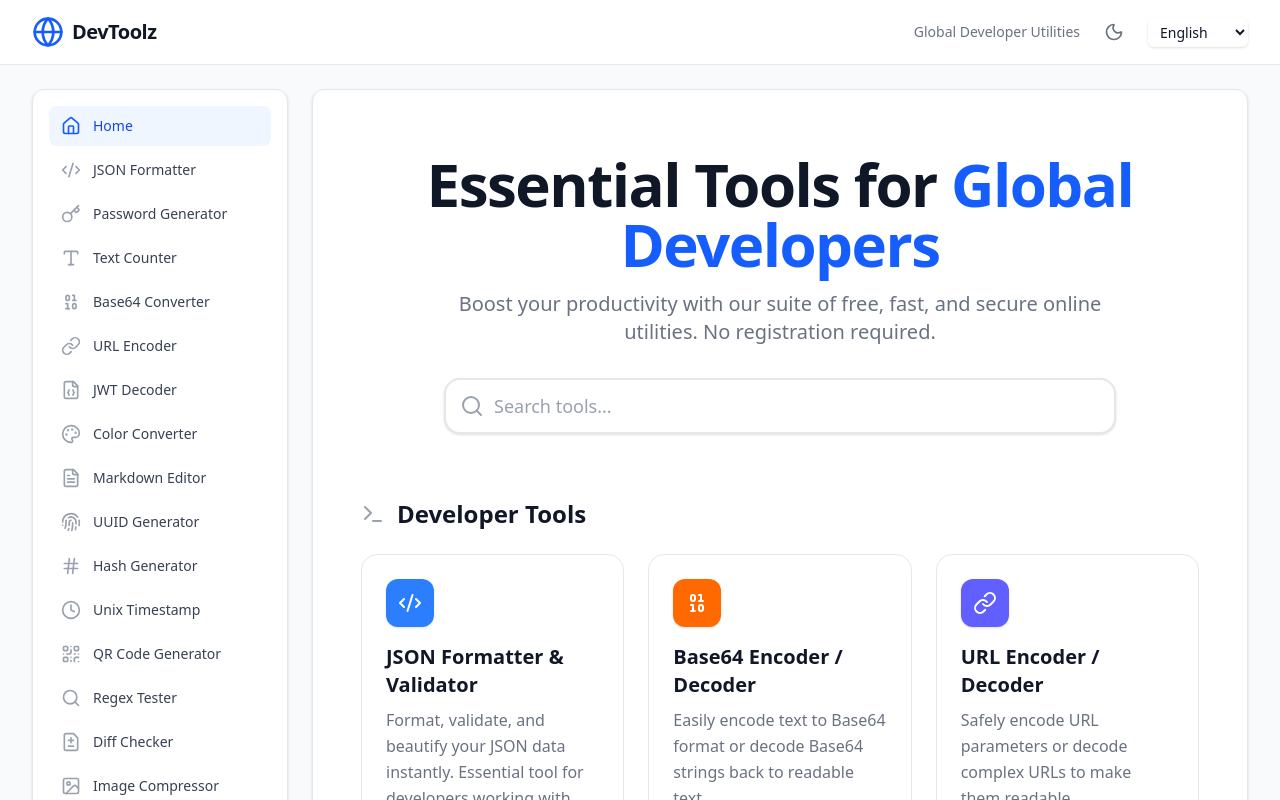
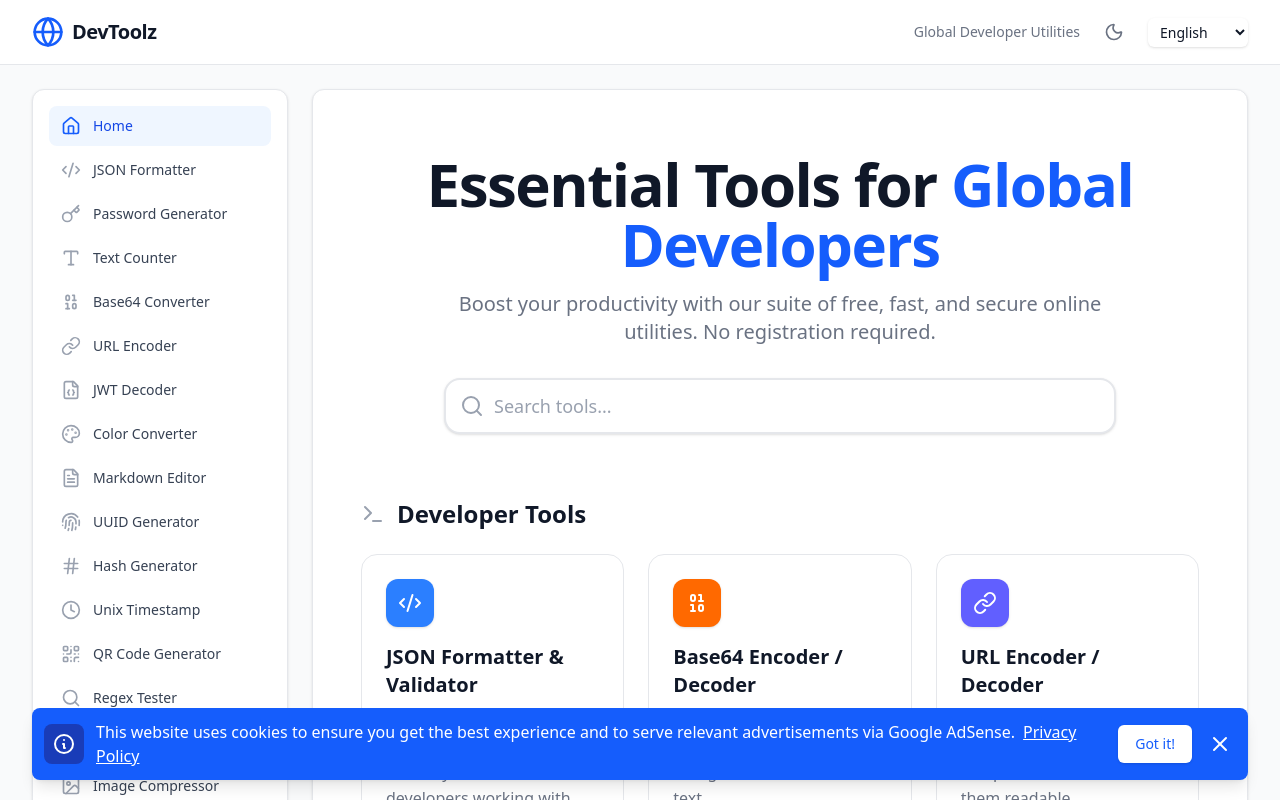
Before and after one commit to zezeStudio/DevToolz, a React (Vite) app: page /base64-converter in a window 1280 px wide. Shown: the top 800 px of the page. Built offline with nearby package versions, Linux system fonts and the light colour scheme.

Commit message:
refactor: Update domain to zezelab.xyz
Updates domain references from devtoolz.app to www.zezelab.xyz across various files, including metadata, sitemaps, SEO configurations, and QR code generator default values. This change reflects a rebranding or domain migration.

```diff
--- a/index.html
+++ b/index.html
@@ -17,11 +17,11 @@
     <meta name="apple-mobile-web-app-capable" content="yes" />
     <meta name="apple-mobile-web-app-status-bar-style" content="default" />
     <meta name="apple-mobile-web-app-title" content="DevToolz" />
-    <meta property="og:image" content="https://devtoolz.app/og-image.png" />
+    <meta property="og:image" content="https://www.zezelab.xyz/og-image.png" />
     <meta property="og:image:width" content="1200" />
     <meta property="og:image:height" content="630" />
     <meta name="twitter:card" content="summary_large_image" />
-    <meta name="twitter:image" content="https://devtoolz.app/og-image.png" />
+    <meta name="twitter:image" content="https://www.zezelab.xyz/og-image.png" />
     <link rel="manifest" href="/manifest.json" />
     <meta name="google-adsense-account" content="ca-pub-6665469928782647">
     <title>DevToolz - Global Developer Utilities</title>
@@ -36,7 +36,35 @@
     </script>
   </head>
   <body>
-    <div id="root"></div>
+    <div id="root">
+      <h1>DevToolz - Global Developer Utilities</h1>
+      <p>DevToolz is a comprehensive, privacy-first platform designed to simplify the daily tasks of developers, designers, and IT professionals. Whether you need to format complex JSON data, encode or decode URLs, analyze text and passwords, or compress images for web optimization, our extensive suite of online utilities has you covered.</p>
+      <h2>Our Tools</h2>
+      <ul>
+        <li><a href="/en/json-formatter">JSON Formatter</a>: Organize, beautify, and validate complex JSON data instantly.</li>
+        <li><a href="/en/password-generator">Password Generator</a>: Create highly secure and random passwords.</li>
+        <li><a href="/en/base64-converter">Base64 Encoder / Decoder</a>: Safely convert plain text data into Base64 format.</li>
+        <li><a href="/en/diff-checker">Diff Checker</a>: Compare two pieces of text or code to find exactly what has changed line by line or character by character.</li>
+        <li><a href="/en/text-analyzer">Text Analyzer & Word Counter</a>: Accurately calculate the total length, word count, and character count of your text in real-time.</li>
+        <li><a href="/en/markdown-editor">Markdown Editor</a>: Real-time Markdown Editor that runs directly in your web browser.</li>
+        <li><a href="/en/url-encoder">URL Encoder</a>: Convert special characters in internet addresses into a safe, web-standard format.</li>
+        <li><a href="/en/jwt-decoder">JWT Decoder</a>: Inspect and analyze the internal data of encrypted JSON Web Tokens.</li>
+        <li><a href="/en/color-converter">Color Converter</a>: Instantly translate between various color formats (HEX, RGB, HSL, CMYK) essential for web design and development.</li>
+        <li><a href="/en/uuid-generator">UUID Generator</a>: Create universally unique identifiers for database primary keys or unique tokens.</li>
+        <li><a href="/en/hash-generator">Hash Generator</a>: Securely encrypt and verify the integrity of text strings or files using MD5, SHA-256, and more.</li>
+        <li><a href="/en/unix-timestamp">Unix Timestamp Converter</a>: Translate Unix timestamps into human-readable dates and times, or vice versa.</li>
+        <li><a href="/en/qr-code">QR Code Generator</a>: Instantly convert various types of data into scannable QR codes.</li>
+        <li><a href="/en/regex-tester">Regex Tester</a>: Build, test, and debug regular expressions (RegEx) instantly.</li>
+        <li><a href="/en/image-compressor">Image Compressor</a>: Optimize website performance by reducing image file sizes using the browser's native Canvas API.</li>
+      </ul>
+      <p>All tools operate entirely client-side for maximum speed and data privacy. Your sensitive information—such as source code, API responses, or personal data—never leaves your browser.</p>
+      <ul>
+        <li><a href="/en/about">About Us</a></li>
+        <li><a href="/en/privacy">Privacy Policy</a></li>
+        <li><a href="/en/terms">Terms of Service</a></li>
+        <li><a href="/en/contact">Contact Us</a></li>
+      </ul>
+    </div>
     <noscript>
       <h1>DevToolz - Global Developer Utilities</h1>
       <p>DevToolz provides a free online suite of essential developer utilities, including JSON Formatter, Base64 Encoder, Unix Timestamp Converter, JWT Decoder, Markdown Editor, Image Compressor, Color Converter, Regex Tester, Diff Checker, Password Generator, and Text Analyzer. All tools operate entirely client-side for maximum speed and data privacy.</p>
--- /dev/null
+++ b/src/components/CookieConsent.tsx
@@ -0,0 +1,95 @@
+import { useState, useEffect } from 'react';
+import { useTranslation } from 'react-i18next';
+import { X } from 'lucide-react';
+import { Link, useParams } from 'react-router-dom';
+
+export function CookieConsent() {
+  const [isVisible, setIsVisible] = useState(false);
+  const { lang } = useParams();
+  const currentLang = lang || 'en';
+
+  // Hardcode translations as they are simple and specific to this component,
+  // or use i18n if we want to add keys, but for speed, let's just do a simple mapping.
+  const translations = {
+    en: {
+      msg: 'This website uses cookies to ensure you get the best experience and to serve relevant advertisements via Google AdSense.',
+      policy: 'Privacy Policy',
+      accept: 'Got it!'
+    },
+    ko: {
+      msg: '본 웹사이트는 최상의 사용자 경험을 제공하고 구글 애드센스를 통한 맞춤형 광고를 제공하기 위해 쿠키를 사용합니다.',
+      policy: '개인정보처리방침',
+      accept: '동의합니다'
+    },
+    ja: {
+      msg: '当ウェブサイトは、最適なユーザーエクスペリエンスを提供し、広告を配信するためにCookieを使用しています。',
+      policy: 'プライバシーポリシー',
+      accept: '同意する'
+    }
+  };
+
+  const t = translations[currentLang as keyof typeof translations] || translations.en;
+
+  useEffect(() => {
+    const consent = localStorage.getItem('devtoolz-cookie-consent');
+    if (!consent) {
+      setIsVisible(true);
+    }
+  }, []);
+
+  const handleAccept = () => {
+    localStorage.setItem('devtoolz-cookie-consent', 'true');
+    setIsVisible(false);
+  };
+
+  if (!isVisible) return null;
+
+  return (
+    <div className="fixed bottom-0 inset-x-0 pb-2 sm:pb-5 z-50">
+      <div className="max-w-7xl mx-auto px-2 sm:px-6 lg:px-8">
+        <div className="p-2 rounded-lg bg-blue-600 shadow-lg sm:p-3 relative overflow-hidden">
+          <div className="flex items-center justify-between flex-wrap">
+            <div className="w-0 flex-1 flex items-center">
+              <span className="flex p-2 rounded-lg bg-blue-800">
+                <svg className="h-6 w-6 text-white"
+                     xmlns="http://www.w3.org/2000/svg"
+                     fill="none"
+                     viewBox="0 0 24 24"
+                     stroke="currentColor"
+                     aria-hidden="true">
+                  <path strokeLinecap="round" strokeLinejoin="round" strokeWidth="2" d="M13 16h-1v-4h-1m1-4h.01M21 12a9 9 0 11-18 0 9 9 0 0118 0z" />
+                </svg>
+              </span>
+              <p className="ml-3 font-medium text-white truncate text-sm sm:text-base whitespace-normal">
+                <span>{t.msg}</span>
+                <Link to={`/${currentLang}/privacy`} className="ml-2 underline hover:text-blue-100">
+                  {t.policy}
+                </Link>
+              </p>
+            </div>
+            <div className="order-3 mt-2 flex-shrink-0 w-full sm:order-2 sm:mt-0 sm:w-auto">
+              <button
+                onClick={handleAccept}
+                className="flex items-center justify-center px-4 py-2 border border-transparent rounded-md shadow-sm text-sm font-medium text-blue-600 bg-white hover:bg-blue-50 focus:outline-none focus:ring-2 focus:ring-offset-2 focus:ring-offset-blue-600 focus:ring-white transition-colors"
+                title={t.accept}
+              >
+                {t.accept}
+              </button>
+            </div>
+            <div className="order-2 flex-shrink-0 sm:order-3 sm:ml-2">
+              <button
+                type="button"
+                className="-mr-1 flex p-2 rounded-md hover:bg-blue-500 focus:outline-none focus:ring-2 focus:ring-white"
+                onClick={handleAccept}
+                title="Dismiss"
+              >
+                <span className="sr-only">Dismiss</span>
+                <X className="h-6 w-6 text-white" aria-hidden="true" />
+              </button>
+            </div>
+          </div>
+        </div>
+      </div>
+    </div>
+  );
+}
--- a/src/components/Layout.tsx
+++ b/src/components/Layout.tsx
@@ -4,6 +4,7 @@ import { Code2, Key, Type, Home, Menu, X, Globe, Binary, Link as LinkIcon, FileJ
 import { useTranslation } from 'react-i18next';
 import { cn } from '../lib/utils';
 import { useTheme } from './ThemeProvider';
+import { CookieConsent } from './CookieConsent';
 
 export function Layout() {
   const [isSidebarOpen, setIsSidebarOpen] = React.useState(false);
@@ -167,6 +168,7 @@ export function Layout() {
           </div>
         </div>
       </footer>
+      <CookieConsent />
     </div>
   );
 }
--- a/src/components/SEO.tsx
+++ b/src/components/SEO.tsx
@@ -12,7 +12,7 @@ interface SEOProps {
 
 export function SEO({ title, description, url, schema, applicationCategory = 'DeveloperApplication' }: SEOProps) {
   const { i18n } = useTranslation();
-  const baseUrl = 'https://devtoolz.app';
+  const baseUrl = 'https://www.zezelab.xyz';
   const cleanPath = url.replace(/^\/(en|ko|ja)/, '') || '/';
   const fullUrl = `${baseUrl}/${i18n.language}${cleanPath === '/' ? '' : cleanPath}`;
 
--- a/src/pages/QrCodeGenerator.tsx
+++ b/src/pages/QrCodeGenerator.tsx
@@ -16,7 +16,7 @@ export function QrCodeGenerator() {
   const [payloadType, setPayloadType] = useState<PayloadType>('text');
 
   // Payload states
-  const [textInput, setTextInput] = useState('https://devtoolz.com');
+  const [textInput, setTextInput] = useState('https://www.zezelab.xyz');
 
   // WiFi states
   const [wifiSsid, setWifiSsid] = useState('');
--- a/src/pages/RegexTester.tsx
+++ b/src/pages/RegexTester.tsx
@@ -67,7 +67,7 @@ export function RegexTester() {
   const [mode, setMode] = useState<'test' | 'replace'>('test');
   const [pattern, setPattern] = useState('([a-zA-Z0-9._%+-]+)@([a-zA-Z0-9.-]+\\.[a-zA-Z]{2,})');
   const [flags, setFlags] = useState('g');
-  const [testText, setTestText] = useState('Contact us at support@devtoolz.app or info@example.com for help.');
+  const [testText, setTestText] = useState('Contact us at support@zezelab.xyz or info@example.com for help.');
   const [replaceText, setReplaceText] = useState('user@domain.com');
   const [copied, setCopied] = useState(false);
   const [showCheatsheet, setShowCheatsheet] = useState(false);
```
Also changed, not shown: src/lib/i18n.ts (+6 -6 lines), public/robots.txt, 1 other file (tests, documents, lock files or other folders).
